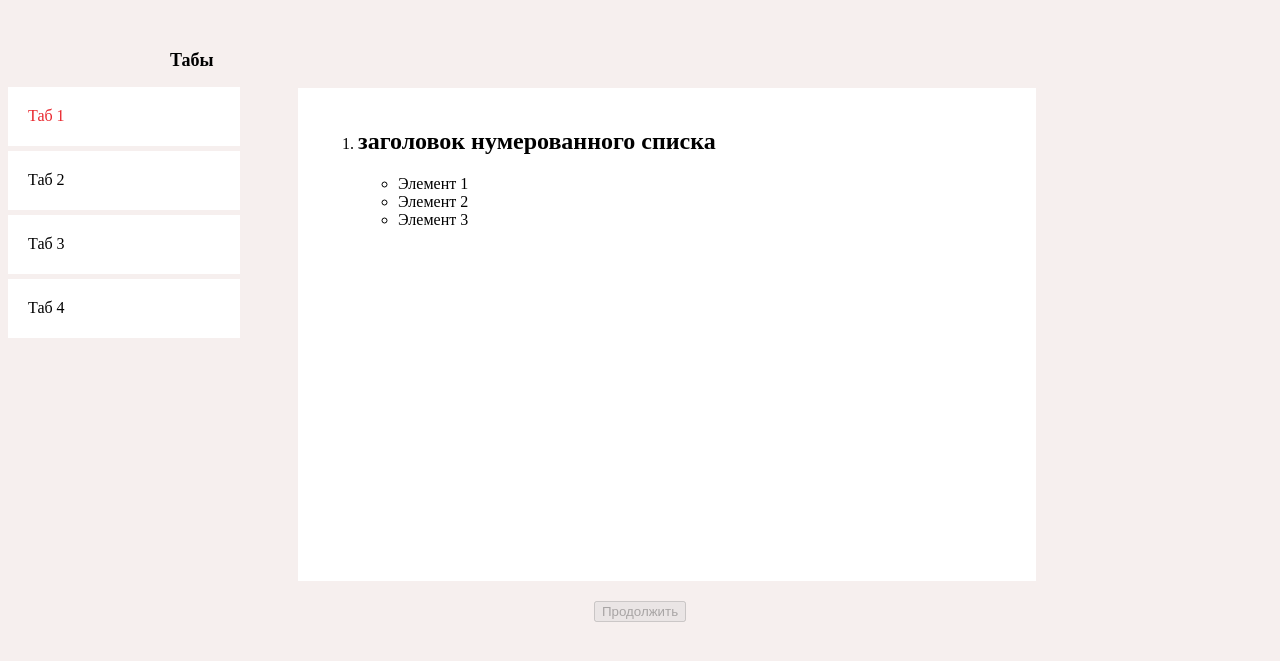
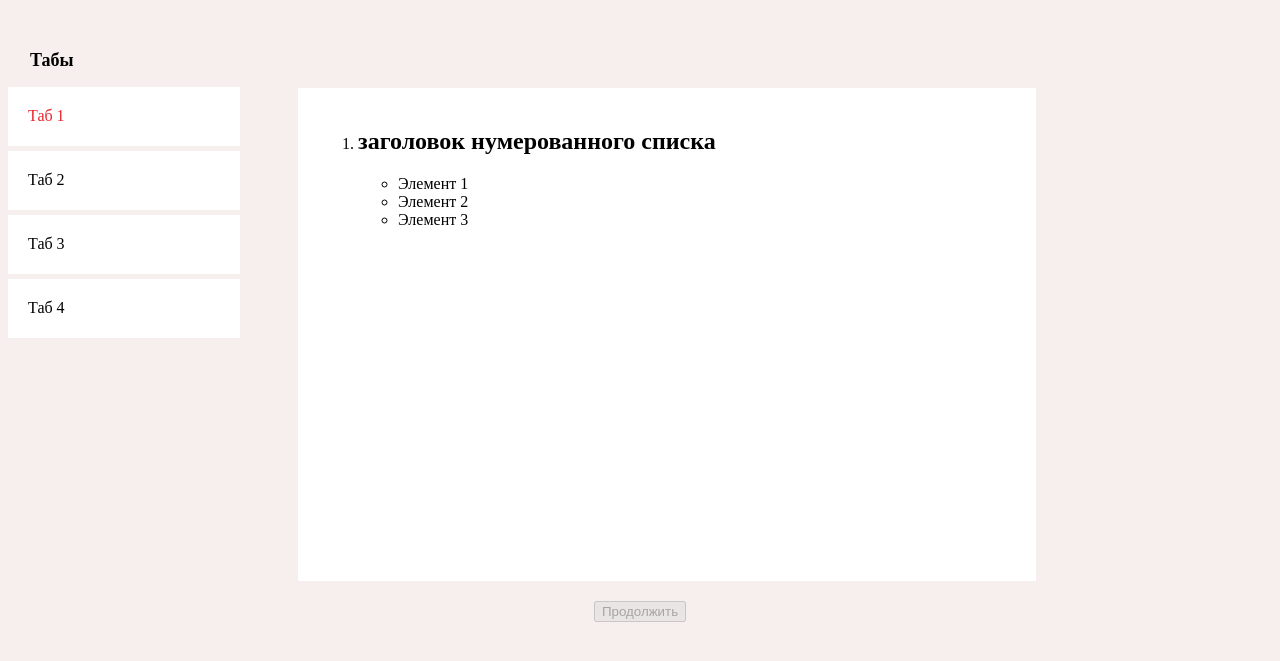
Before and after one commit to PesheCot/Tab, a plain HTML site: page Tab/index.html in a window 1280 px wide. Shown: the part 63-724 px from the top of the page. Drawn offline with Linux system fonts and the light colour scheme.

Commit message:
Update main.css

```diff
--- a/Tab/main.css
+++ b/Tab/main.css
@@ -54,7 +54,7 @@ h1 {
   position: absolute;
 width: 593px;
 height: 24px;
-left: calc(50% - 593px/2 - 173.5px);
+left: 30px;
 top: 99px;
 
 font-family: 'Golos';
```
